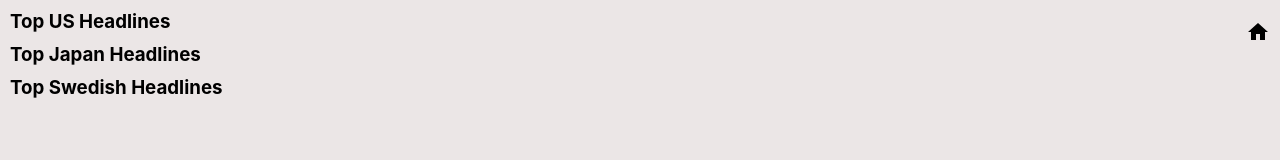
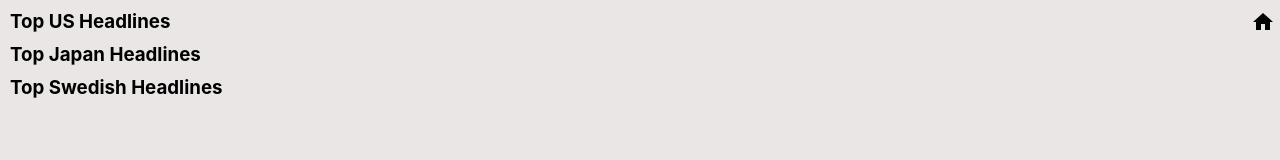
Before and after one commit to agorbacheva-y/news-api, a React (Create React App) app: page / in a window 1280 px wide. Shown: the top 160 px of the page. Built offline with nearby package versions, Linux system fonts and the light colour scheme.

Commit message:
style home icon

```diff
--- a/src/styles/Home.css
+++ b/src/styles/Home.css
@@ -7,5 +7,5 @@
 
 .header {
   float: right;
-  padding: 10px;
+  padding: 0 5px;
 }
```
